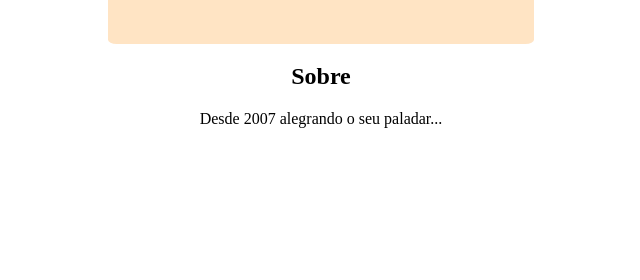
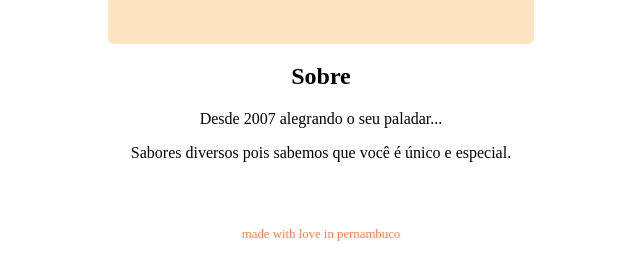
Before and after one commit to wictor-parmenis/youtubeChannelWeb, a plain HTML site: page lanchonete/index.html in a window 1280 px wide. Shown: the part 294-574 px from the top of the page, without its empty margins (319-959 px from the left). Drawn offline with Linux system fonts and the light colour scheme.

Commit message:
fase 4: atualização do site.

```diff
--- a/lanchonete/index.html
+++ b/lanchonete/index.html
@@ -21,6 +21,10 @@
     <div class="container2" style="text-align: center; margin: auto;">
         <h2>Sobre</h2>
         <p>Desde 2007 alegrando o seu paladar...</p>
+        <p>Sabores diversos pois sabemos que você é único e especial.</p>
+        <br>
+        <br>
+        <p style="font-size: 0.8em; color: coral;">made with love in pernambuco</p>
     </div>
 
 
```
